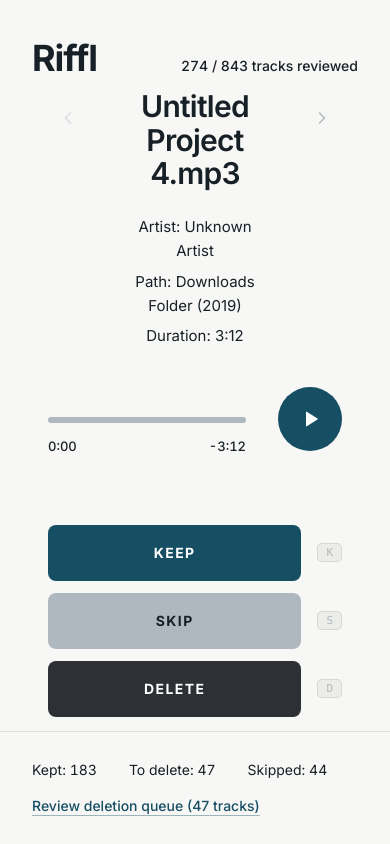
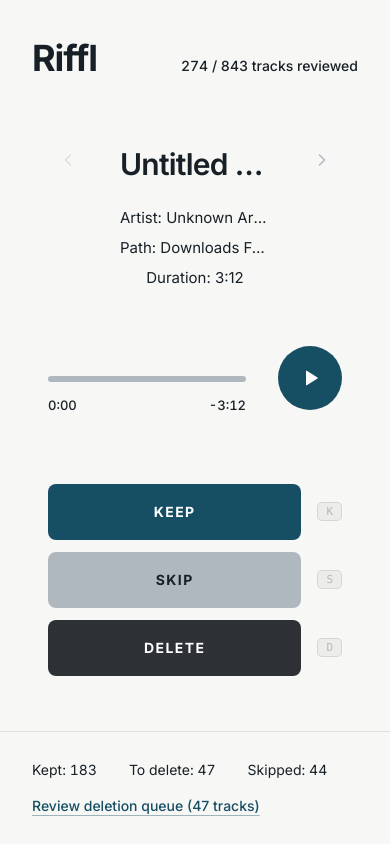
Before and after one commit to ItokianaRAKT/riffl-frontend, a React (Vite) app: page / in a window 390 px wide. Built offline with nearby package versions, Linux system fonts and the light colour scheme.

Commit message:
fix: keep track info block height stable across tracks

```diff
--- a/src/components/TrackInfo.tsx
+++ b/src/components/TrackInfo.tsx
@@ -7,14 +7,19 @@ interface TrackInfoProps {
 
 export default function TrackInfo({ track }: TrackInfoProps) {
   return (
-    <section className="min-w-0 flex-1 px-6 text-center">
-      <h1 className="text-[30px] leading-[1.12] font-semibold tracking-[-0.025em] text-ink sm:text-4xl lg:text-[42px]">
+    <section className="flex h-44 min-w-0 flex-1 flex-col justify-center gap-6 px-6 text-center">
+      <h1
+        title={track.title}
+        className="truncate text-[30px] leading-[1.12] font-semibold tracking-[-0.025em] text-ink sm:text-4xl lg:text-[42px]"
+      >
         {track.title}
       </h1>
-      <div className="mt-6 space-y-1.5 text-[15px] leading-relaxed text-ink">
-        <p>Artist: {track.artist}</p>
-        <p>Path: {track.path}</p>
-        <p>Duration: {formatTime(track.duration)}</p>
+      <div className="space-y-1.5 text-[15px] leading-relaxed text-ink">
+        <p className="truncate">Artist: {track.artist}</p>
+        <p className="truncate" title={track.path}>
+          Path: {track.path}
+        </p>
+        <p className="truncate">Duration: {formatTime(track.duration)}</p>
       </div>
     </section>
   );
```
